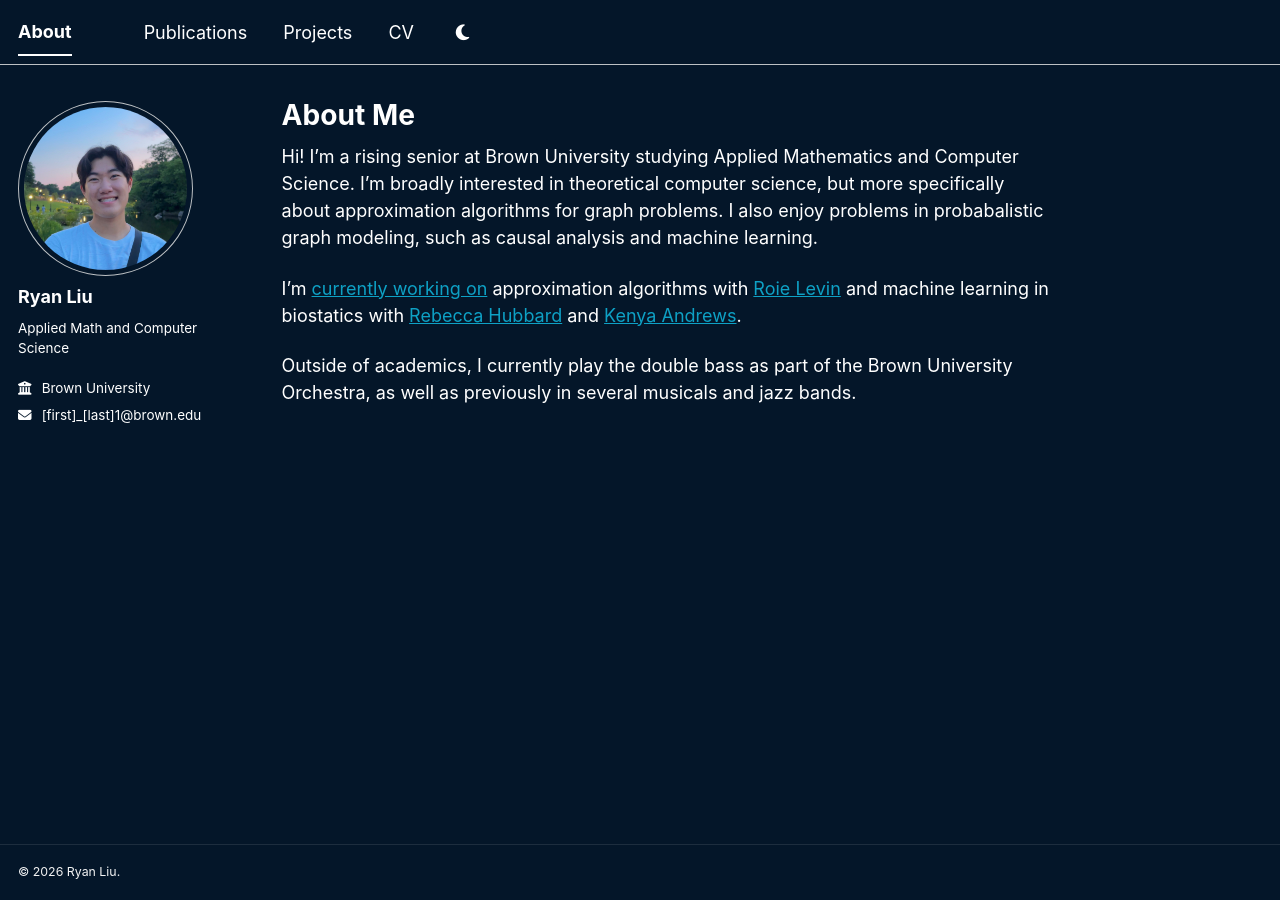
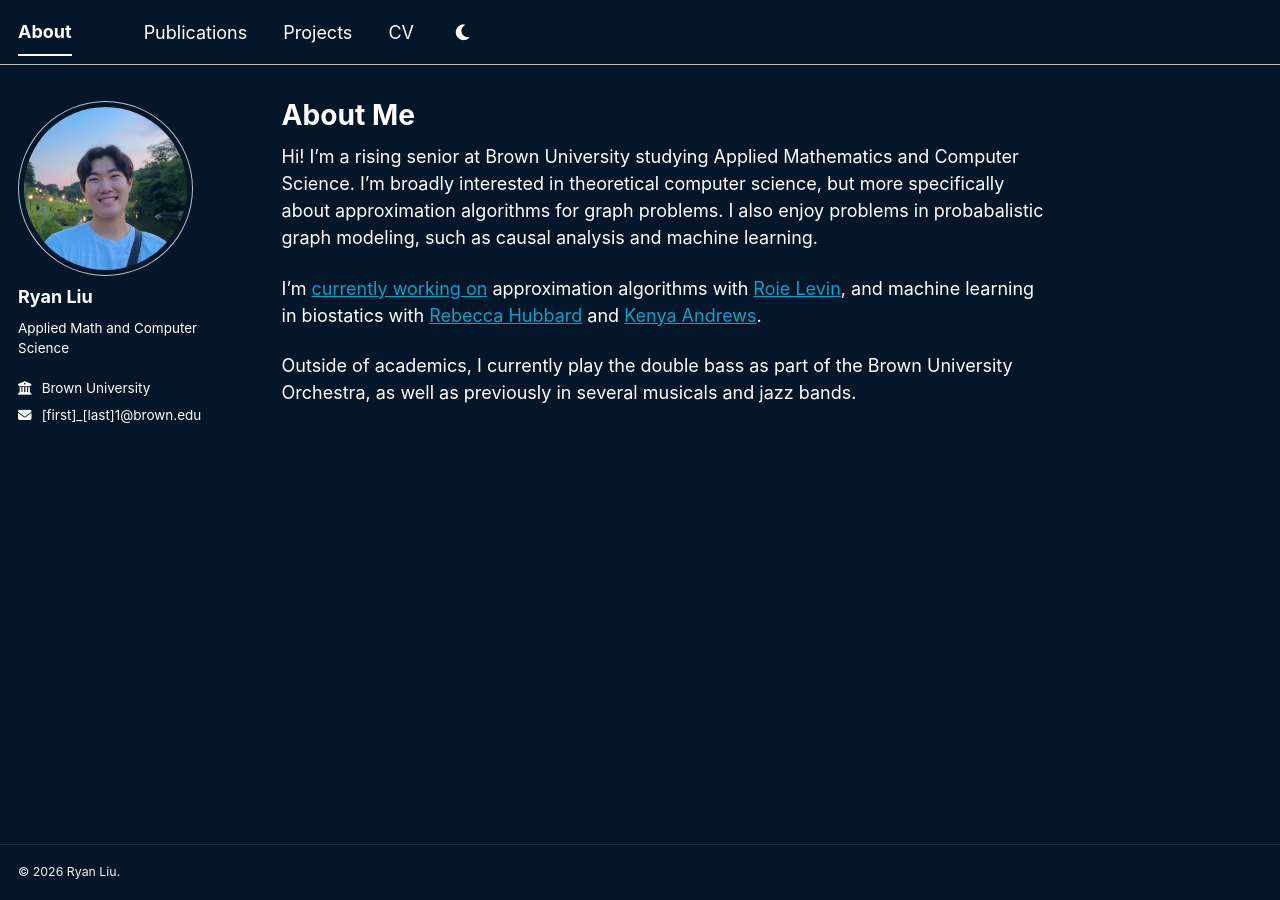
Before and after one commit to ryan-liu0/ryan-liu0.github.io, a Jekyll site: the page built from _pages/about.md, in a window 1280 px wide and 900 px high. Built offline with Jekyll 4.4.1, drawn with Linux system fonts in a browser that asks for light colours; a style sheet for code colours, icons or effects is not loaded.

```diff
--- a/Gemfile
+++ b/Gemfile
@@ -2,7 +2,6 @@ source 'https://rubygems.org'
 
 group :jekyll_plugins do
   gem 'jekyll'
-  gem 'liquid', '4.0.0'
   gem 'jekyll-feed'
   gem 'jekyll-sitemap'
   gem 'jekyll-redirect-from'
--- a/_pages/about.md
+++ b/_pages/about.md
@@ -9,6 +9,6 @@ redirect_from:
 
 Hi! I'm a rising senior at Brown University studying Applied Mathematics and Computer Science. I'm broadly interested in theoretical computer science, but more specifically about approximation algorithms for graph problems. I also enjoy problems in probabalistic graph modeling, such as causal analysis and machine learning.
 
-I'm [currently working on](https://reu.dimacs.rutgers.edu/~rl1395/) approximation algorithms with [Roie Levin](https://roielevin.com/) and machine learning in biostatics with [Rebecca Hubbard](https://sites.brown.edu/regardslab/) and [Kenya Andrews](https://leadershipportfolio.wixsite.com/kenyaandrewscv).
+I'm [currently working on](https://reu.dimacs.rutgers.edu/~rl1395/) approximation algorithms with [Roie Levin](https://roielevin.com/), and machine learning in biostatics with [Rebecca Hubbard](https://sites.brown.edu/regardslab/) and [Kenya Andrews](https://leadershipportfolio.wixsite.com/kenyaandrewscv).
 
 Outside of academics, I currently play the double bass as part of the Brown University Orchestra, as well as previously in several musicals and jazz bands.
--- a/_pages/projects.html
+++ b/_pages/projects.html
@@ -4,7 +4,7 @@ title: "Projects"
 permalink: /projects/
 author_profile: true
 redirect_from:
-- /projects/
+- /projects
 ---
 
 {% include base_path %}
```
